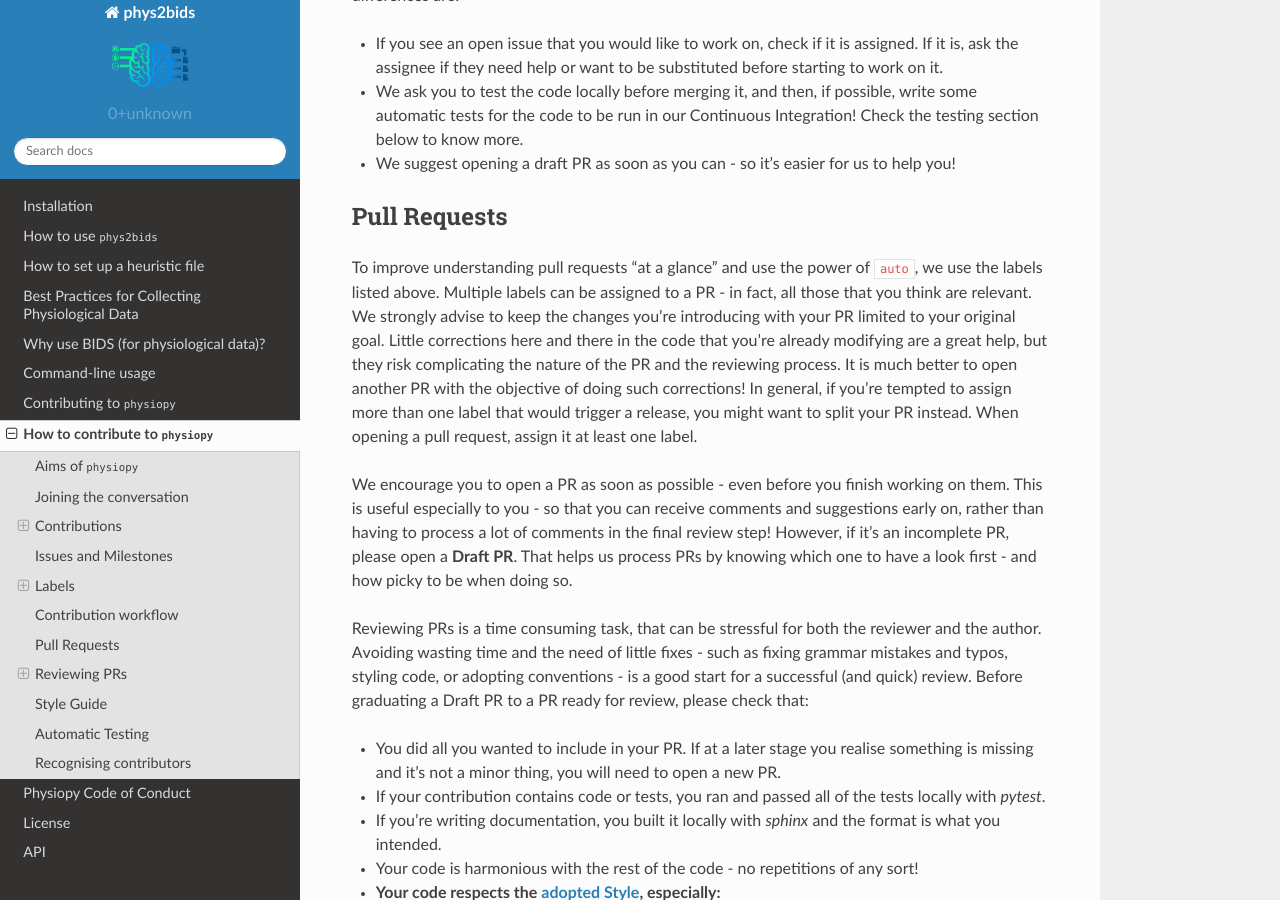
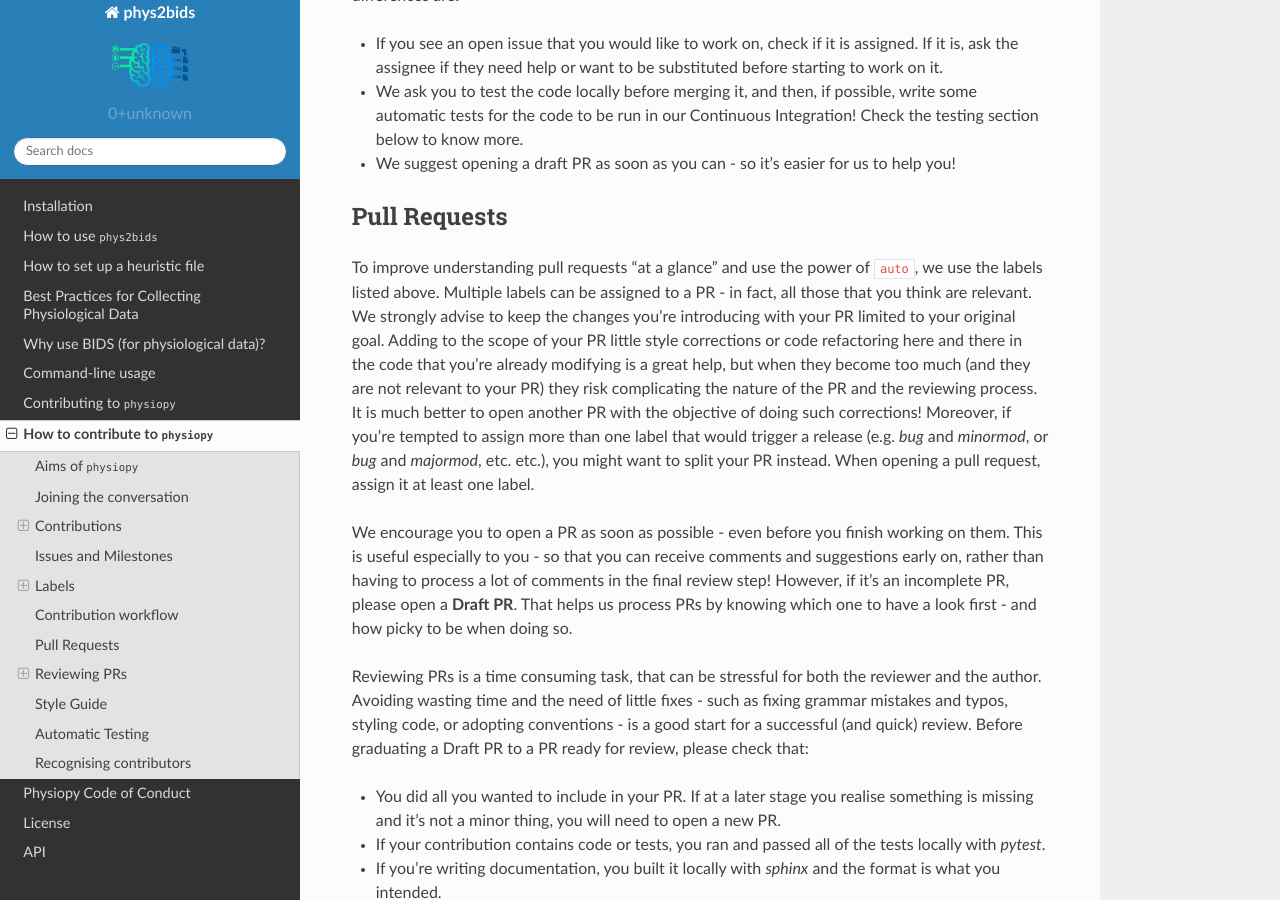
Before and after one commit to physiopy/phys2bids, a Sphinx documentation site: the page built from docs/contributorfile.rst, in a window 1280 px wide and 900 px high, scrolled down 5301 px. Built offline with Sphinx 7.4.7 and the Read the Docs theme 2.0.0, drawn with Linux system fonts in a browser that asks for light colours; some of the changed text lies outside the part shown.

Commit message:
Language corrections and rewording of PR section for better clarity

```diff
--- a/docs/contributorfile.rst
+++ b/docs/contributorfile.rst
@@ -109,7 +109,7 @@ Issues and PR chats are great to maintain track of the conversation on the contr
 
 Contributing with Pull Requests Reviews
 ~~~~~~~~~~~~~~~~~~~~~~~~~~~~~~~~~~~~~~~
-One big challenge in this kind of software development is merging code accurately but without waiting too much time.
+A big challenge of software development is merging code accurately without having to wait too much time.
 For this reason, Reviewers for PRs are more than welcome! It is a task that requires some experience, but it's very necessary!
 Read the `related section below <#reviewing>`_ to start!
 
@@ -197,8 +197,8 @@ At ``physiopy``, we follow a very similar workflow. The only three differences a
 Pull Requests
 -------------
 To improve understanding pull requests "at a glance" and use the power of ``auto``, we use the labels listed above. Multiple labels can be assigned to a PR - in fact, all those that you think are relevant.
-We strongly advise to keep the changes you're introducing with your PR limited to your original goal. Little corrections here and there in the code that you're already modifying are a great help, but they risk complicating the nature of the PR and the reviewing process. It is much better to open another PR with the objective of doing such corrections!
-In general, if you're tempted to assign more than one label that would trigger a release, you might want to split your PR instead.
+We strongly advise to keep the changes you're introducing with your PR limited to your original goal. Adding to the scope of your PR little style corrections or code refactoring here and there in the code that you're already modifying is a great help, but when they become too much (and they are not relevant to your PR) they risk complicating the nature of the PR and the reviewing process. It is much better to open another PR with the objective of doing such corrections!
+Moreover, if you're tempted to assign more than one label that would trigger a release (e.g. `bug` and `minormod`, or `bug` and `majormod`, etc. etc.), you might want to split your PR instead.
 When opening a pull request, assign it at least one label.
 
 We encourage you to open a PR as soon as possible - even before you finish working on them. This is useful especially to you - so that you can receive comments and suggestions early on, rather than having to process a lot of comments in the final review step!
```
Also changed, not shown: .github/PULL_REQUEST_TEMPLATE.md.
